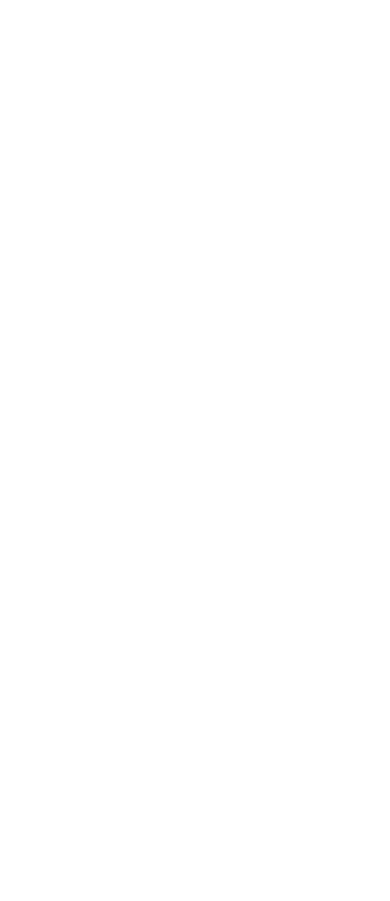
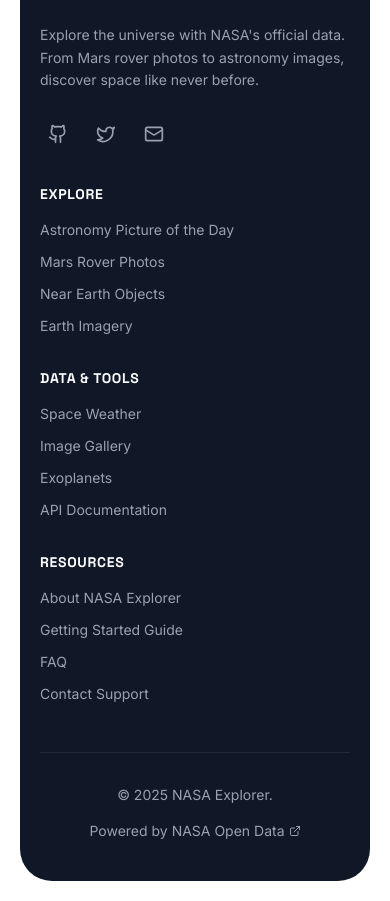
Before and after one commit to YoussefMohammed93/NASA, a Next.js app: page / in a window 390 px wide. Shown: the part 6753-7654 px from the top of the page. Before the commit the page ends 6645 px from the top, so only its background shows below. Built offline with nearby package versions, Linux system fonts and the light colour scheme; no server answers.

Commit message:
Footer Component Added

```diff
--- a/app/page.tsx
+++ b/app/page.tsx
@@ -4,6 +4,7 @@
 import FeaturesGrid from "@/components/FeaturesGrid";
 import LiveHighlights from "@/components/LiveHighlights";
 import GettingStarted from "@/components/GettingStarted";
+import Footer from "@/components/Footer";
 
 export default function MainPage() {
   return (
@@ -14,6 +15,7 @@
       <LiveHighlights />
       <ValueProps />
       <GettingStarted />
+      <Footer />
     </div>
   );
 }
--- /dev/null
+++ b/components/Footer.tsx
@@ -0,0 +1,141 @@
+"use client";
+
+import Link from "next/link";
+import { Rocket, Github, Twitter, Mail, ExternalLink } from "lucide-react";
+
+const footerSections = [
+  {
+    title: "Explore",
+    links: [
+      { name: "Astronomy Picture of the Day", href: "/apod" },
+      { name: "Mars Rover Photos", href: "/mars" },
+      { name: "Near Earth Objects", href: "/asteroids" },
+      { name: "Earth Imagery", href: "/earth" },
+    ],
+  },
+  {
+    title: "Data & Tools",
+    links: [
+      { name: "Space Weather", href: "/space-weather" },
+      { name: "Image Gallery", href: "/gallery" },
+      { name: "Exoplanets", href: "/exoplanets" },
+      { name: "API Documentation", href: "/docs" },
+    ],
+  },
+  {
+    title: "Resources",
+    links: [
+      { name: "About NASA Explorer", href: "/about" },
+      { name: "Getting Started Guide", href: "/guide" },
+      { name: "FAQ", href: "/faq" },
+      { name: "Contact Support", href: "/support" },
+    ],
+  },
+] as const;
+
+const socialLinks = [
+  {
+    name: "GitHub",
+    href: "https://github.com/nasa-explorer",
+    icon: Github,
+    hoverColor: "hover:text-gray-900 dark:hover:text-white",
+  },
+  {
+    name: "Twitter",
+    href: "https://twitter.com/nasa_explorer",
+    icon: Twitter,
+    hoverColor: "hover:text-blue-500",
+  },
+  {
+    name: "Email",
+    href: "mailto:hello@nasa-explorer.com",
+    icon: Mail,
+    hoverColor: "hover:text-red-500",
+  },
+] as const;
+
+export default function Footer() {
+  return (
+    <footer className="relative m-5 rounded-4xl bg-gray-900 dark:bg-foreground text-white dark:text-gray-900">
+      <div className="max-w-7xl mx-auto px-5 sm:px-8 py-10 sm:py-16">
+        <div className="grid grid-cols-1 md:grid-cols-2 lg:grid-cols-4 gap-8 lg:gap-12">
+          <div className="lg:col-span-1">
+            <div className="space-y-6">
+              <Link href="/" className="flex items-center space-x-3 group">
+                <div className="w-10 h-10 rounded-full bg-primary flex items-center justify-center">
+                  <Rocket className="w-5 h-5 text-primary-foreground dark:text-foreground" />
+                </div>
+                <div className="flex flex-col">
+                  <span className="text-xl font-bold font-heading">
+                    NASA Explorer
+                  </span>
+                  <span className="text-sm text-gray-400 dark:text-gray-600 font-body">
+                    Space Data Portal
+                  </span>
+                </div>
+              </Link>
+              <p className="text-sm text-gray-400 dark:text-gray-600 font-body leading-relaxed">
+                Explore the universe with NASA&apos;s official data. From Mars
+                rover photos to astronomy images, discover space like never
+                before.
+              </p>
+              <div className="flex items-center space-x-3">
+                {socialLinks.map((social) => (
+                  <Link
+                    key={social.name}
+                    href={social.href}
+                    className="text-gray-400 dark:text-gray-600 hover:text-white dark:hover:text-gray-900 transition-colors p-2 rounded-lg hover:bg-gray-800 dark:hover:bg-gray-200"
+                    aria-label={social.name}
+                    target="_blank"
+                    rel="noopener noreferrer"
+                  >
+                    <social.icon className="h-5 w-5" />
+                  </Link>
+                ))}
+              </div>
+            </div>
+          </div>
+          {footerSections.map((section) => (
+            <div key={section.title} className="space-y-4">
+              <h3 className="text-sm font-bold font-heading uppercase tracking-wider text-white dark:text-gray-900">
+                {section.title}
+              </h3>
+              <ul className="space-y-3">
+                {section.links.map((link) => (
+                  <li key={link.name}>
+                    <Link
+                      href={link.href}
+                      className="group flex items-center text-sm text-gray-400 dark:text-gray-600 hover:text-white dark:hover:text-gray-900 transition-colors font-body"
+                    >
+                      {link.name}
+                    </Link>
+                  </li>
+                ))}
+              </ul>
+            </div>
+          ))}
+        </div>
+        <div className="border-t border-gray-800 dark:border-gray-300 mt-12 pt-8">
+          <div className="flex flex-col md:flex-row items-center justify-between gap-4">
+            <div className="w-full flex flex-col md:flex-row items-center justify-between gap-4 text-sm text-gray-400 dark:text-gray-600 font-body">
+              <div className="flex items-center gap-1">
+                <span>© {new Date().getFullYear()} NASA Explorer.</span>
+              </div>
+              <div className="flex items-center gap-4">
+                <Link
+                  href="https://api.nasa.gov"
+                  className="hover:text-white dark:hover:text-gray-900 transition-colors flex items-center gap-1"
+                  target="_blank"
+                  rel="noopener noreferrer"
+                >
+                  <span>Powered by NASA Open Data</span>
+                  <ExternalLink className="h-3 w-3" />
+                </Link>
+              </div>
+            </div>
+          </div>
+        </div>
+      </div>
+    </footer>
+  );
+}
```
